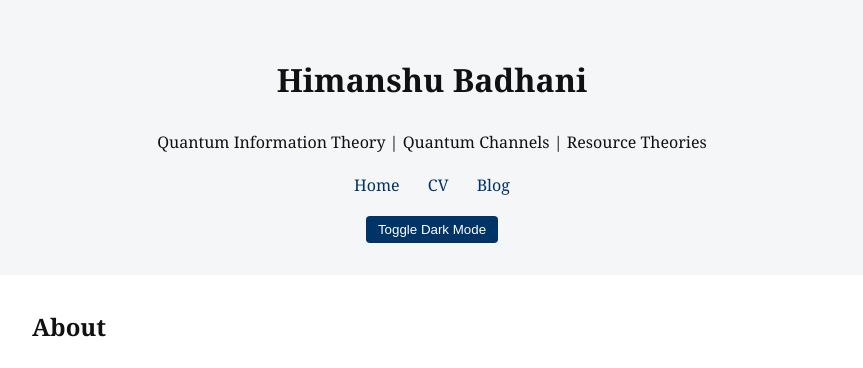
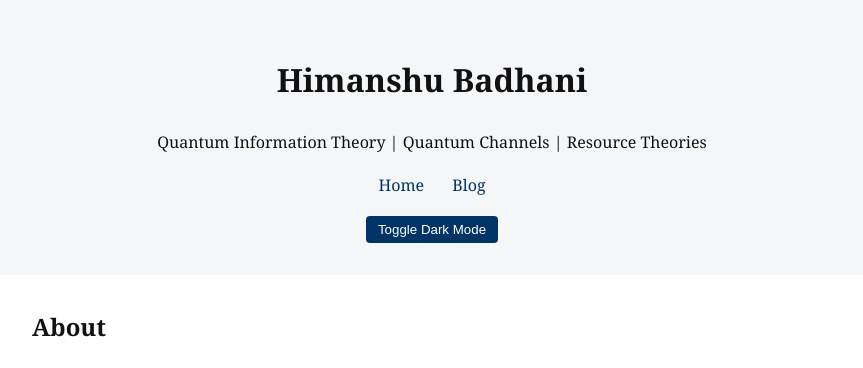
Before and after one commit to himanshubadhani/himanshubadhani.github.io, a Jekyll site: the page built from index.md, in a window 1280 px wide. Shown: the top 368 px of the page, without its empty margins (208-1071 px from the left). Built offline with Jekyll 4.4.1, drawn with Linux system fonts in a browser that asks for light colours.

```diff
--- a/_includes/header.html
+++ b/_includes/header.html
@@ -4,7 +4,6 @@
         <p>{{ site.description }}</p>
         <nav>
             <a href="{{ '/' | relative_url }}">Home</a>
-            <a href="{{ '/cv' | relative_url }}">CV</a>
             <a href="{{ '/blog' | relative_url }}">Blog</a>
         </nav>
         <button id="theme-toggle">Toggle Dark Mode</button>
```
